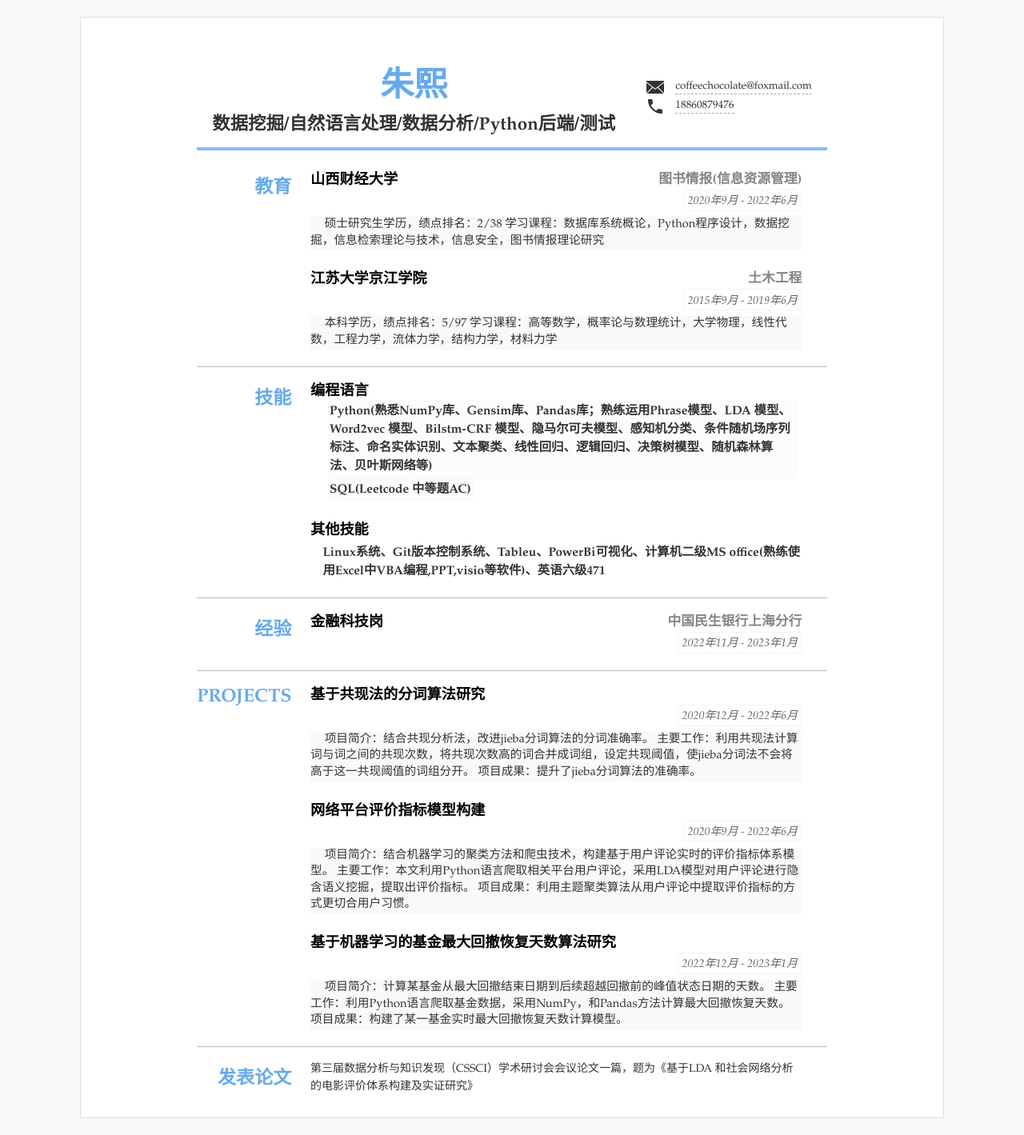
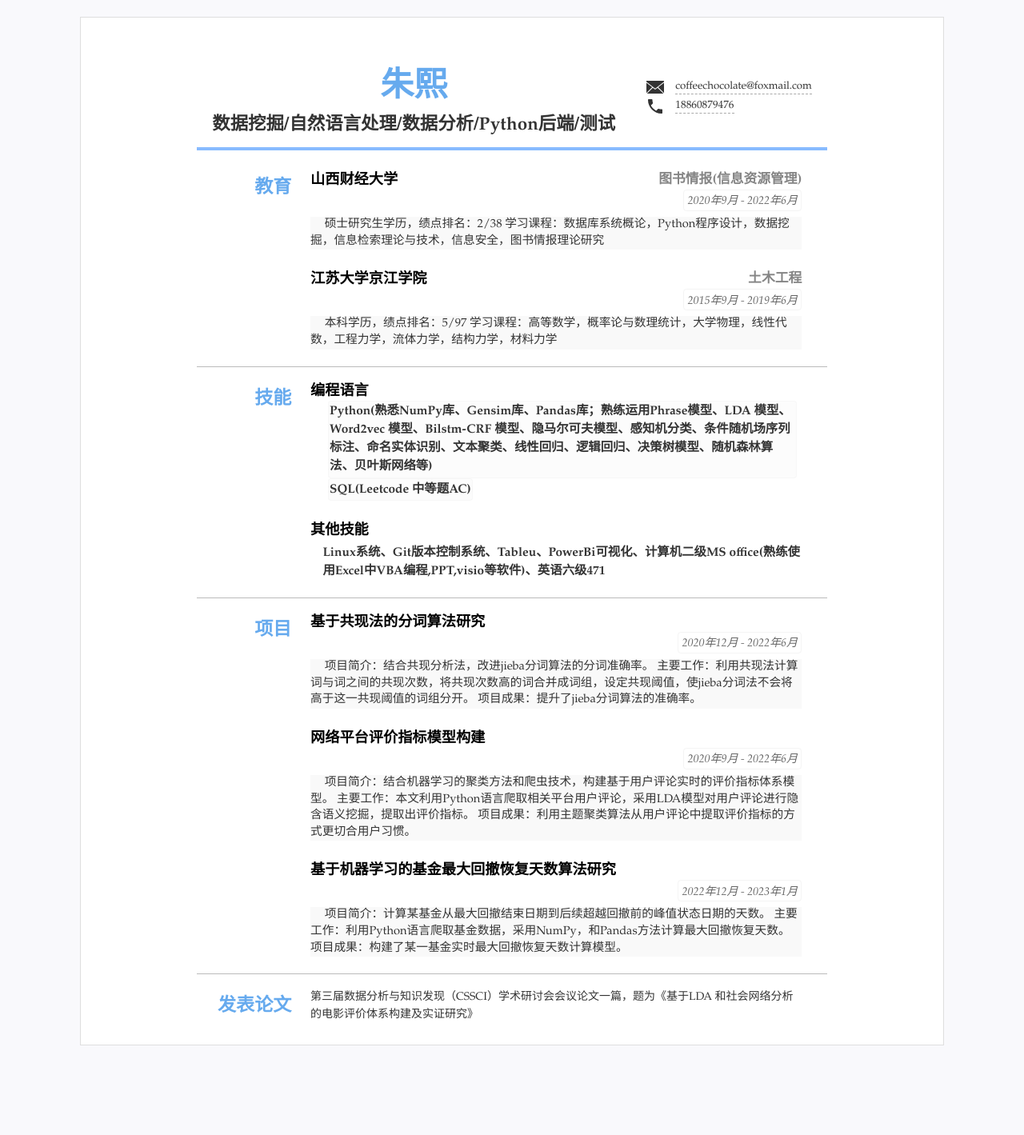
Before and after one commit to qiaokelishushu/CV, a Jekyll site: the page built from index.html, in a window 1280 px wide. Shown: the whole page at 80% size. Built offline with Jekyll 4.4.1, drawn with Linux system fonts in a browser that asks for light colours; after the commit the page ends 1328 px from its top, so only the background shows below that; part of the change alters nothing that is shown.

Commit message:
Update resume.yml

```diff
--- a/_data/resume.yml
+++ b/_data/resume.yml
@@ -10,10 +10,10 @@ jobtitle: "数据挖掘/自然语言处理/数据分析/Python后端/测试" #
 #联系方式
 contact: #联系方式连接等3~5行
 - text: "coffeechocolate@foxmail.com" #文本内容
-  href: 'mailto:youremail@example.com' #链接，无链接则空
+  href: 'mailto:coffeechocolate@foxmail.com' #链接，无链接则空
   icon: 'icons/email.svg' #图标 svg文件
 - text: "18860879476"
-  href: 'tel:1234567890'
+  href: 'tel:18860879476'
   icon: 'icons/phone.svg'
 # - text: "your-website.com"
 #   href: 'http://your-website.com'
@@ -50,12 +50,12 @@ main: #简历主要内容，
   - title: 其他技能
     summary: Linux系统、Git版本控制系统、Tableu、PowerBi可视化、计算机二级MS office(熟练使用Excel中VBA编程,PPT,visio等软件)、英语六级471
 
-- type: experience
-  name: 经验
-  content:
-  - title: 金融科技岗
-    sub: 中国民生银行上海分行
-    duration: "2022年11月 - 2023年1月"
+# - type: experience
+#   name: 经验
+#   content:
+#   - title: 金融科技岗
+#     sub: 中国民生银行上海分行
+#     duration: "2022年11月 - 2023年1月"
 #     tags:
 #     - 标签
 #     summary: 职务或者工作总结(自动折叠)
@@ -71,7 +71,7 @@ main: #简历主要内容，
 #     detail: Details can be collapsed in Chrome Safari, Firefox, Opera and so on. Duis aute irure dolor in reprehenderit in voluptate velit esse cillum dolore eu fugiat nulla pariatur. Excepteur sint occaecat cupidatat non proident, sunt in culpa qui officia deserunt mollit anim id est laborum.
 
 - type: projects
-  name: Projects
+  name: 项目
   content:
   - title: 基于共现法的分词算法研究
     duration: 2020年12月 - 2022年6月
```
